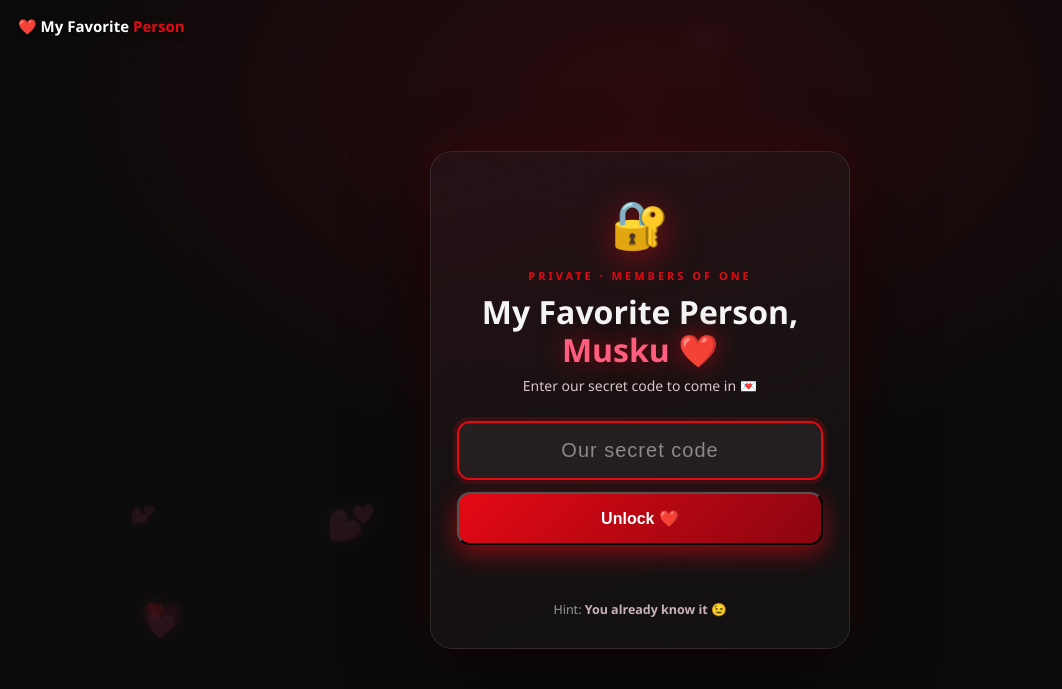
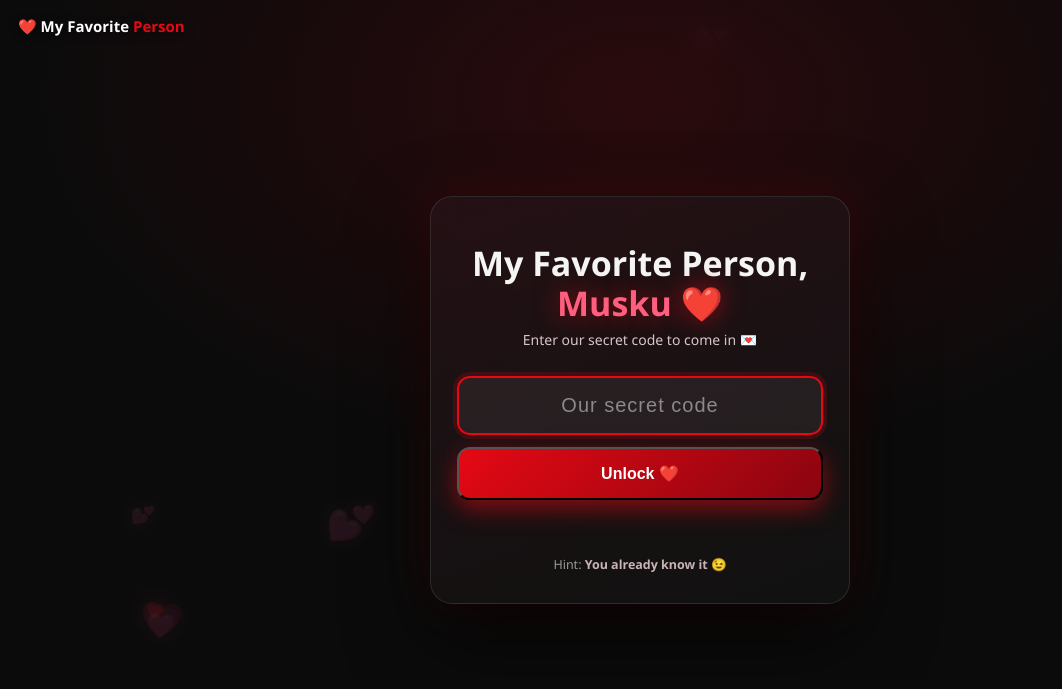
Before and after one commit to Sanju7353/Netfilx, a FastAPI app: page / in a window 1280 px wide. Shown: the top 689 px of the page, without its empty margins (0-1062 px from the left). Run offline with FastAPI, Linux system fonts and the light colour scheme.

Commit message:
Clean up lock screen: remove lock icon and 'Members of one' label
Opens straight on "My Favorite Person, Musku ❤️" for a cleaner look.

Co-Authored-By: Claude Opus 4.8 (1M context) <noreply@anthropic.com>

```diff
--- a/templates/lock.html
+++ b/templates/lock.html
@@ -51,10 +51,7 @@
       -webkit-backdrop-filter:blur(14px);backdrop-filter:blur(14px);
       animation:pop .6s cubic-bezier(.22,.61,.36,1) both}
     @keyframes pop{from{opacity:0;transform:translateY(24px) scale(.96)}to{opacity:1;transform:none}}
-    .lockicon{font-size:46px;filter:drop-shadow(0 6px 18px var(--glow));animation:beat 1.6s ease-in-out infinite}
-    @keyframes beat{0%,100%{transform:scale(1)}50%{transform:scale(1.12)}}
-    .eyebrow{margin-top:14px;font-size:11px;letter-spacing:3px;font-weight:800;color:var(--red);text-transform:uppercase}
-    h1{margin:10px 0 6px;font-size:clamp(24px,7vw,32px);font-weight:900;line-height:1.18;text-wrap:balance}
+    h1{margin:6px 0 6px;font-size:clamp(25px,7.4vw,34px);font-weight:900;line-height:1.18;text-wrap:balance}
     h1 .name{color:var(--pink);text-shadow:0 0 24px var(--glow)}
     .sub{color:#d9c4c8;font-size:14px;line-height:1.6;margin-bottom:24px}
     .sub b{color:#fff}
@@ -91,8 +88,6 @@
   <div class="brand">❤️ My Favorite <b>Person</b></div>
 
   <main class="card" id="card">
-    <div class="lockicon">🔐</div>
-    <div class="eyebrow">Private · Members of one</div>
     <h1>My Favorite Person,<br><span class="name">{{ partner }}</span></h1>
     <p class="sub">Enter our secret code to come in 💌</p>
 
```
